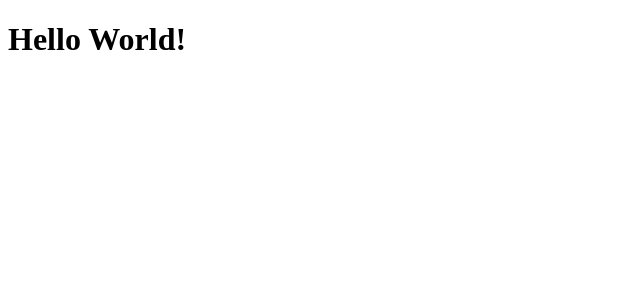
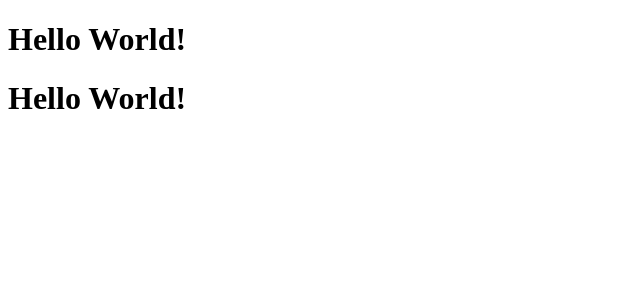
Before and after one commit to sathishgnanaprakasam/fsdwetb7, a React (Vite) app: page / in a window 1280 px wide. Shown: the top 300 px of the page, without its empty margins (0-640 px from the left). Built offline with nearby package versions, Linux system fonts and the light colour scheme.

Commit message:
Creating Multiple Components

```diff
--- a/src/App.jsx
+++ b/src/App.jsx
@@ -1,6 +1,15 @@
-// This is a simple React component
+const Hello = () => {
+    return <h1>Hello World!</h1>;
+}
+
+
 function App() {
-    return <h1>Hello World!</h1>
+    return (
+        <>
+            <Hello />
+            <Hello />
+        </>
+    )
 }
 
 export default App;
```
